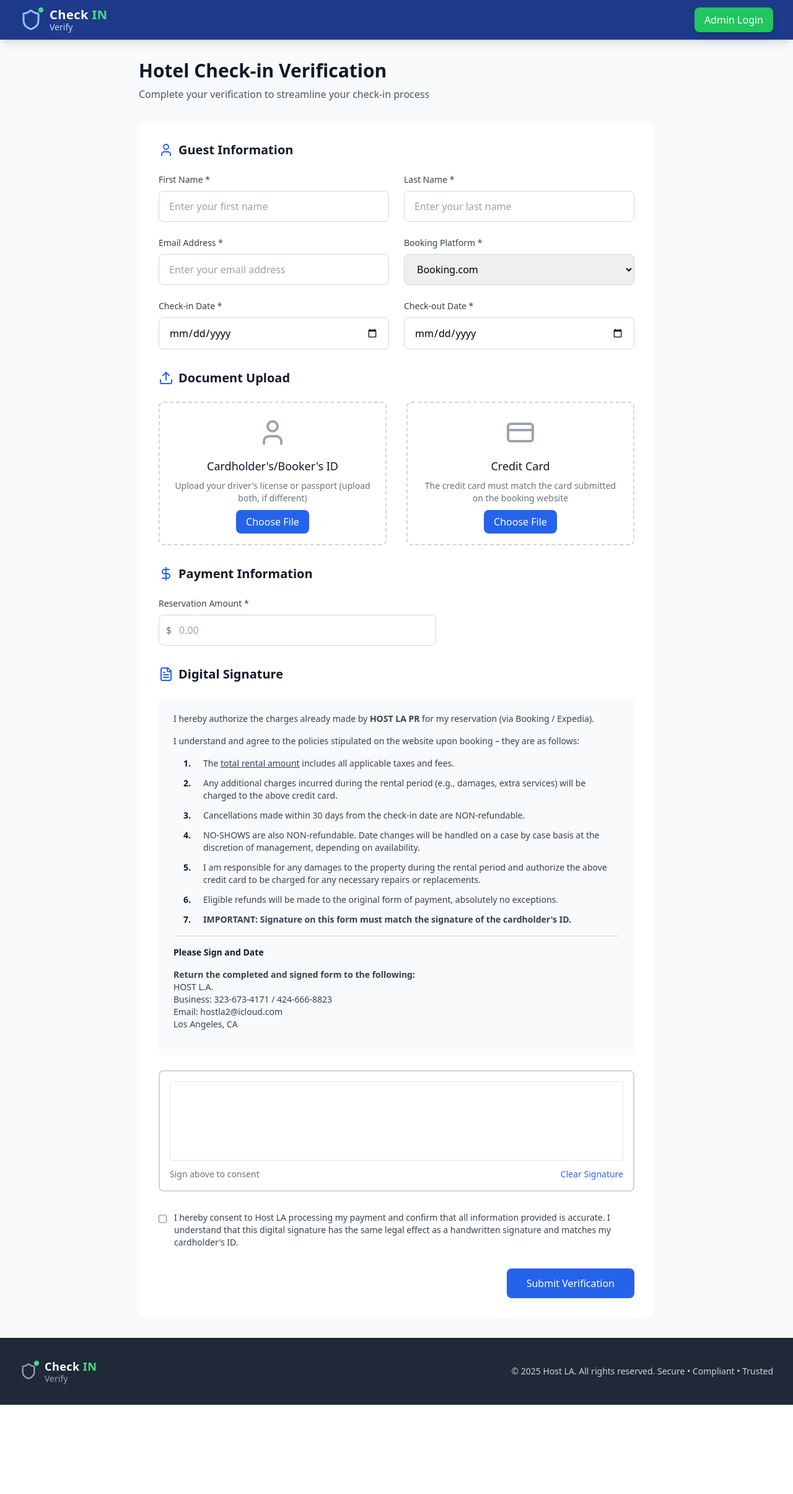
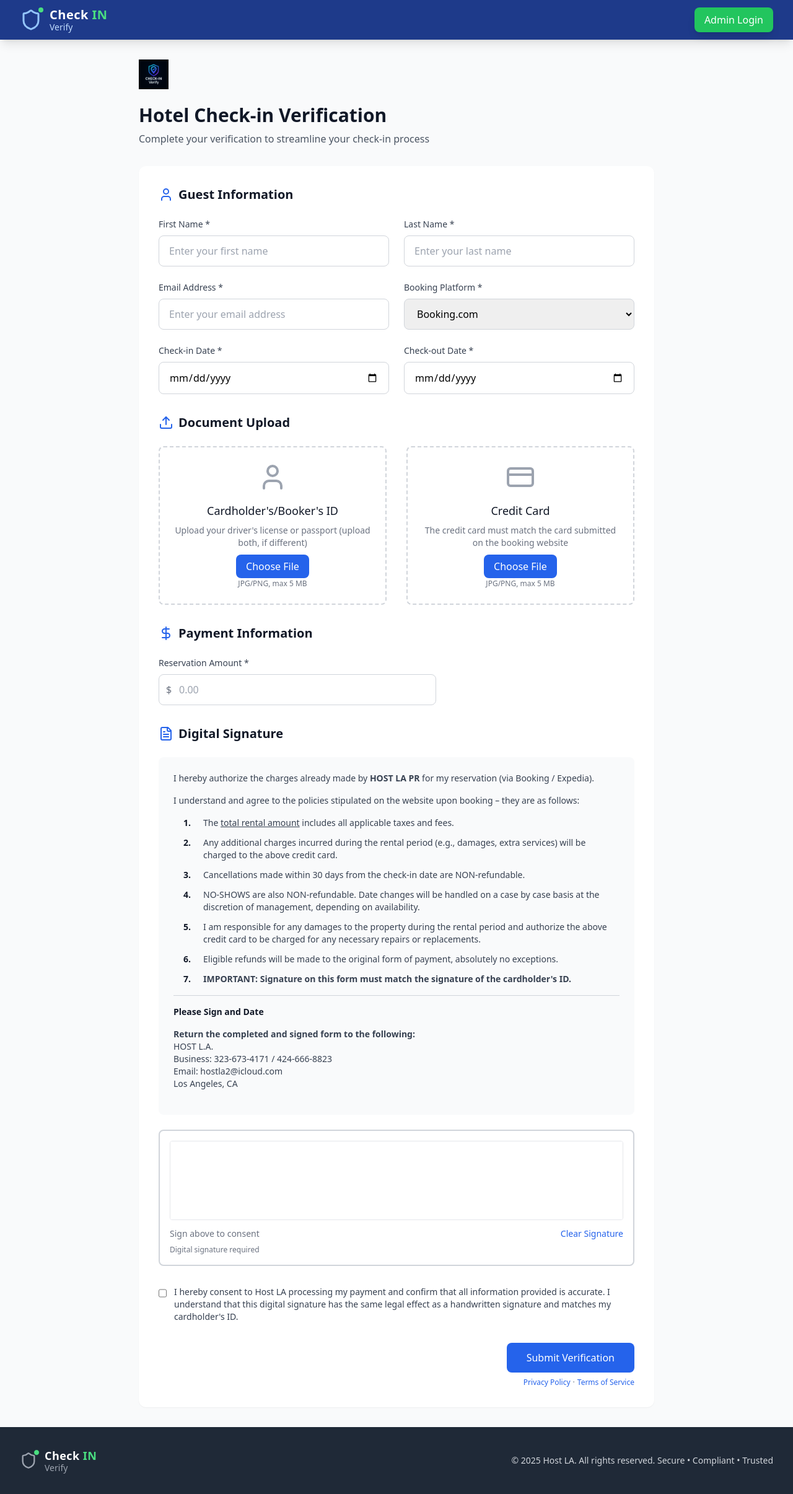
Before and after one commit to SIRXIII/CheckVerify, a React (Vite) app: page /verify in a window 1280 px wide. Shown: the whole page at 62% size. Before the commit the page ends 2267 px from the top, so only its background shows below. Built offline with nearby package versions, Linux system fonts and the light colour scheme; no server answers.

Commit message:
Apply Quick Fixes to Check-In Verification Page

```diff
--- /dev/null
+++ b/public/privacy.html
@@ -0,0 +1,71 @@
+<!DOCTYPE html>
+<html lang="en">
+<head>
+    <meta charset="UTF-8">
+    <meta name="viewport" content="width=device-width, initial-scale=1.0">
+    <title>Privacy Policy - Check-In Verify</title>
+    <style>
+        body {
+            font-family: -apple-system, BlinkMacSystemFont, 'Segoe UI', Roboto, sans-serif;
+            line-height: 1.6;
+            color: #333;
+            max-width: 800px;
+            margin: 0 auto;
+            padding: 20px;
+            background-color: #f9fafb;
+        }
+        .container {
+            background: white;
+            padding: 40px;
+            border-radius: 12px;
+            box-shadow: 0 1px 3px rgba(0,0,0,0.1);
+        }
+        h1 {
+            color: #1f2937;
+            border-bottom: 2px solid #3b82f6;
+            padding-bottom: 10px;
+        }
+        .coming-soon {
+            text-align: center;
+            padding: 60px 20px;
+            background: linear-gradient(135deg, #667eea 0%, #764ba2 100%);
+            color: white;
+            border-radius: 12px;
+            margin: 20px 0;
+        }
+        .coming-soon h2 {
+            font-size: 2.5em;
+            margin-bottom: 10px;
+        }
+        .coming-soon p {
+            font-size: 1.2em;
+            opacity: 0.9;
+        }
+    </style>
+</head>
+<body>
+    <div class="container">
+        <h1>Privacy Policy</h1>
+
+        <div class="coming-soon">
+            <h2>Coming Soon</h2>
+            <p>Our comprehensive privacy policy is being finalized and will be available shortly.</p>
+            <p>We are committed to protecting your personal information and maintaining transparency about our data practices.</p>
+        </div>
+
+        <p><strong>In the meantime, please know that:</strong></p>
+        <ul>
+            <li>All uploaded documents are encrypted and stored securely</li>
+            <li>Your personal information is never shared with third parties without consent</li>
+            <li>We comply with all applicable data protection regulations</li>
+            <li>You have the right to request deletion of your data at any time</li>
+        </ul>
+
+        <p>For immediate privacy concerns, please contact us at: <strong>hostla2@icloud.com</strong></p>
+
+        <p style="margin-top: 40px; text-align: center;">
+            <a href="/" style="color: #3b82f6; text-decoration: none; font-weight: 500;">← Return to Check-In Verify</a>
+        </p>
+    </div>
+</body>
+</html>
--- /dev/null
+++ b/public/terms.html
@@ -0,0 +1,72 @@
+<!DOCTYPE html>
+<html lang="en">
+<head>
+    <meta charset="UTF-8">
+    <meta name="viewport" content="width=device-width, initial-scale=1.0">
+    <title>Terms of Service - Check-In Verify</title>
+    <style>
+        body {
+            font-family: -apple-system, BlinkMacSystemFont, 'Segoe UI', Roboto, sans-serif;
+            line-height: 1.6;
+            color: #333;
+            max-width: 800px;
+            margin: 0 auto;
+            padding: 20px;
+            background-color: #f9fafb;
+        }
+        .container {
+            background: white;
+            padding: 40px;
+            border-radius: 12px;
+            box-shadow: 0 1px 3px rgba(0,0,0,0.1);
+        }
+        h1 {
+            color: #1f2937;
+            border-bottom: 2px solid #3b82f6;
+            padding-bottom: 10px;
+        }
+        .coming-soon {
+            text-align: center;
+            padding: 60px 20px;
+            background: linear-gradient(135deg, #f093fb 0%, #f5576c 100%);
+            color: white;
+            border-radius: 12px;
+            margin: 20px 0;
+        }
+        .coming-soon h2 {
+            font-size: 2.5em;
+            margin-bottom: 10px;
+        }
+        .coming-soon p {
+            font-size: 1.2em;
+            opacity: 0.9;
+        }
+    </style>
+</head>
+<body>
+    <div class="container">
+        <h1>Terms of Service</h1>
+
+        <div class="coming-soon">
+            <h2>Coming Soon</h2>
+            <p>Our detailed terms of service are being finalized and will be available shortly.</p>
+            <p>We are working to ensure clear and fair terms for all our users.</p>
+        </div>
+
+        <p><strong>Key points that will be covered:</strong></p>
+        <ul>
+            <li>Acceptable use of the verification service</li>
+            <li>Data retention and deletion policies</li>
+            <li>User responsibilities and obligations</li>
+            <li>Service availability and limitations</li>
+            <li>Dispute resolution procedures</li>
+        </ul>
+
+        <p>For immediate questions about our terms, please contact us at: <strong>hostla2@icloud.com</strong></p>
+
+        <p style="margin-top: 40px; text-align: center;">
+            <a href="/" style="color: #3b82f6; text-decoration: none; font-weight: 500;">← Return to Check-In Verify</a>
+        </p>
+    </div>
+</body>
+</html>
--- a/src/pages/VerificationForm.tsx
+++ b/src/pages/VerificationForm.tsx
@@ -39,6 +39,7 @@ export function VerificationForm() {
   const [loading, setLoading] = useState(false);
   const [error, setError] = useState('');
   const [success, setSuccess] = useState(false);
+  const [showSuccess, setShowSuccess] = useState(false);
   const [agreed, setAgreed] = useState(false);
 
   useEffect(() => {
@@ -195,6 +196,7 @@ export function VerificationForm() {
       if (signatureError) throw signatureError;
 
       setSuccess(true);
+      setShowSuccess(true);
     } catch (error: any) {
       console.error('Submission error:', error);
       setError(error.message || 'An error occurred during submission');
@@ -235,6 +237,7 @@ export function VerificationForm() {
             </p>
           </div>
         ) : (
+          <div>
             <label className="cursor-pointer">
               <span className="bg-blue-600 hover:bg-blue-700 text-white px-4 py-2 rounded-lg font-medium transition-colors">
                 Choose File
@@ -246,6 +249,8 @@ export function VerificationForm() {
                 className="hidden"
               />
             </label>
+            <small className="block mt-2 text-gray-500 text-xs">JPG/PNG, max 5 MB</small>
+          </div>
         )}
       </div>
     </div>
@@ -276,10 +281,29 @@ export function VerificationForm() {
 
   return (
     <div className="max-w-4xl mx-auto px-4 sm:px-6 lg:px-8 py-8">
+      {/* Logo */}
+      <div className="mb-6">
+        <img
+          src="/Check-In Verify LOGO.png"
+          alt="Check-In Verify Logo"
+          className="h-12 w-auto"
+        />
+      </div>
+
       <div className="mb-8">
         <h1 className="text-3xl font-bold text-gray-900 mb-2">Hotel Check-in Verification</h1>
         <p className="text-gray-600">Complete your verification to streamline your check-in process</p>
       </div>
+
+      {/* Success Banner */}
+      {showSuccess && (
+        <div className="bg-green-100 border border-green-400 text-green-700 px-4 py-3 rounded-lg mb-6">
+          <div className="flex items-center space-x-2">
+            <CheckCircle className="h-5 w-5" />
+            <span>✅ Check-in complete. Thank you!</span>
+          </div>
+        </div>
+      )}
 
       {error && (
         <div className="bg-red-100 border border-red-400 text-red-700 px-4 py-3 rounded mb-6">
@@ -516,6 +540,7 @@ export function VerificationForm() {
                 Clear Signature
               </button>
             </div>
+            <small className="block mt-2 text-gray-500 text-xs">Digital signature required</small>
           </div>
         </div>
 
@@ -536,14 +561,21 @@ export function VerificationForm() {
         </div>
 
         {/* Submit Button */}
-        <div className="flex justify-end">
+        <div className="flex flex-col items-end">
           <button
             onClick={handleSubmit}
             disabled={loading}
-            className="bg-blue-600 hover:bg-blue-700 text-white px-8 py-3 rounded-lg font-medium transition-colors disabled:opacity-50"
+            className="w-full sm:w-auto bg-blue-600 hover:bg-blue-700 text-white px-8 py-3 rounded-lg font-medium transition-colors disabled:opacity-50"
           >
             {loading ? 'Submitting...' : 'Submit Verification'}
           </button>
+
+          {/* Privacy & Terms Links */}
+          <p className="text-xs text-gray-500 mt-2 text-center sm:text-right">
+            <a href="/privacy.html" target="_blank" className="text-blue-600 hover:text-blue-700">Privacy Policy</a>
+            <span className="mx-1">·</span>
+            <a href="/terms.html" target="_blank" className="text-blue-600 hover:text-blue-700">Terms of Service</a>
+          </p>
         </div>
       </div>
     </div>
```
Lines whose indentation alone changed are shown as unchanged.
